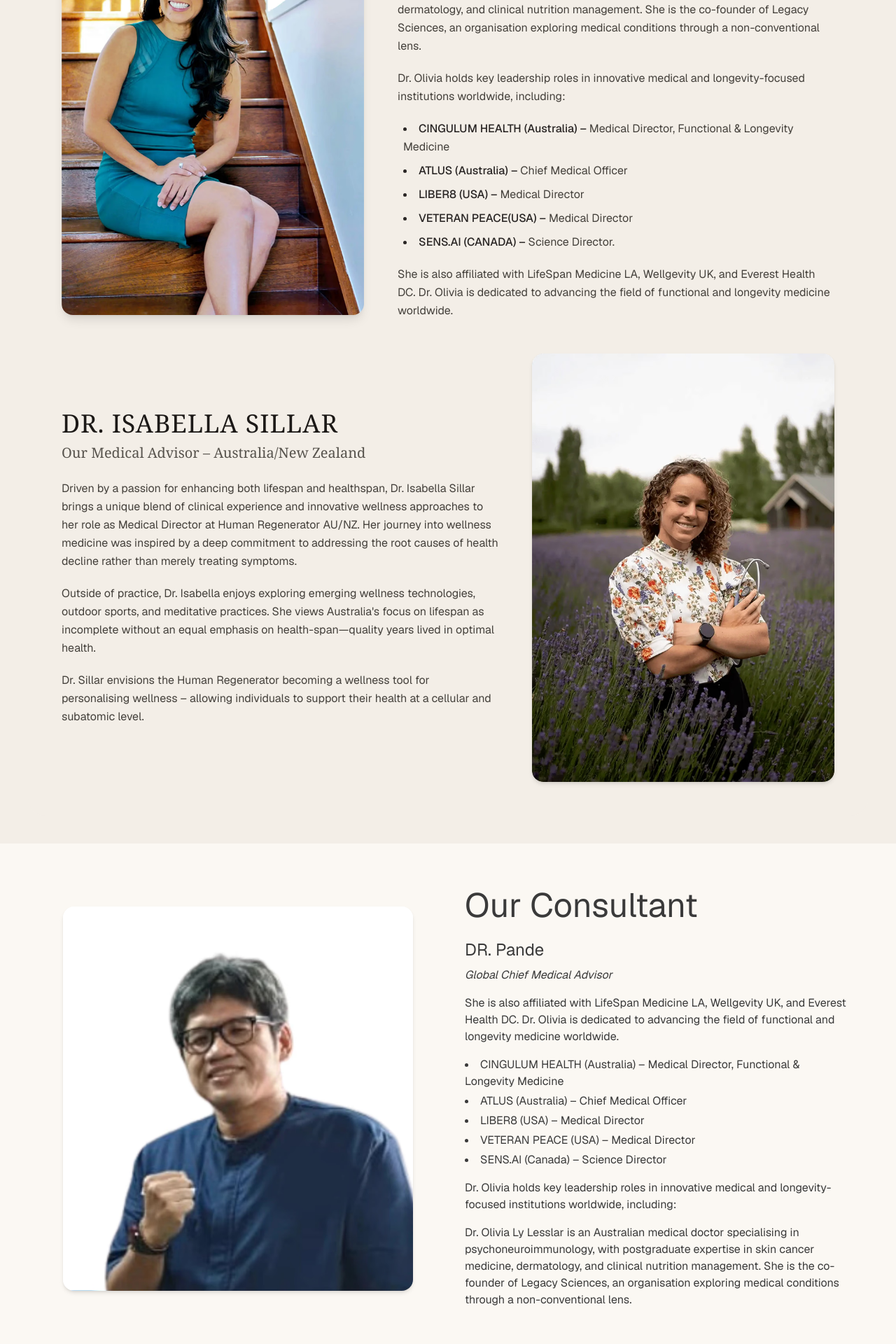
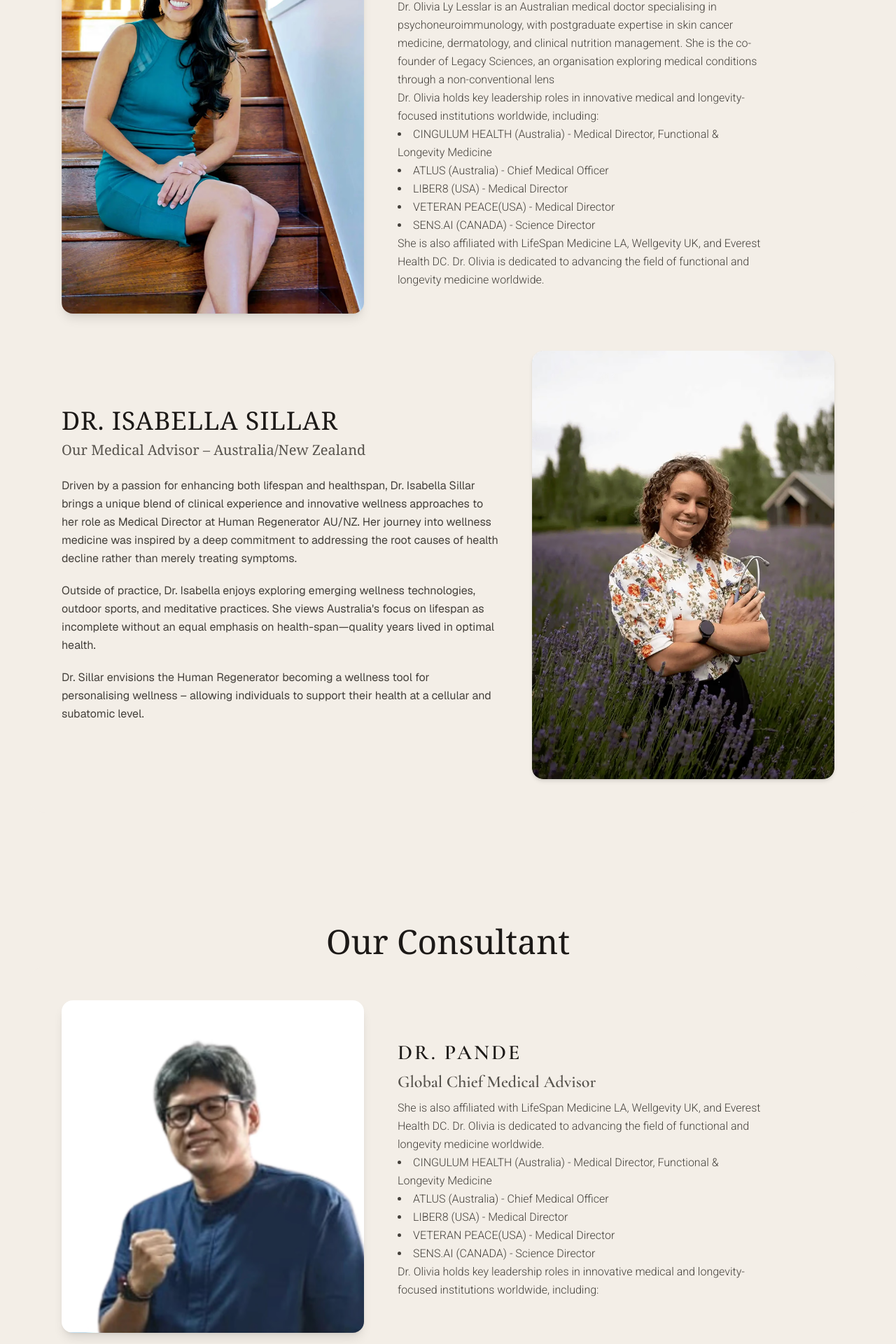
Before and after one commit to leveratedeveloper/regenerasia_frontend, a Next.js app: page / in a window 1280 px wide. Shown: the part 2940-4860 px from the top of the page at 70% size. Built offline with nearby package versions, Linux system fonts and the light colour scheme.

Commit message:
update our consultant

```diff
--- a/app/page.tsx
+++ b/app/page.tsx
@@ -121,8 +121,10 @@ export default function Home() {
           <Energize steps={energizeSteps} />
         </section>
 
-        <MedicalAdvisorProfile />
-        <OutConsultant />
+        <section className="container w-[100%] mx-auto">
+          <MedicalAdvisorProfile />
+          <OutConsultant />
+        </section>
         <ContactUsSection />
         <Footer />
       </main>
--- a/components/ContactUsSection.tsx
+++ b/components/ContactUsSection.tsx
@@ -1,4 +1,17 @@
 import React from "react";
+import { Cormorant_Garamond, Roboto } from "next/font/google";
+
+
+const cormorant = Cormorant_Garamond({
+    subsets: ["latin"],
+    weight: ["400", "500", "600", "700"], // choose weights you need
+    style: ["normal", "italic"], // aktifkan italic
+});
+
+const roboto = Roboto({
+    subsets: ["latin"],
+    weight: ["300"],
+});
 
 const ContactUsSection = () => {
   const imageData = {
@@ -8,9 +21,9 @@ const ContactUsSection = () => {
 
   return (
     <section className="bg-[rgb(243,238,231)] overflow-hidden py-16 px-6 md:px-12">
-    <div className="grid grid-cols-1 md:grid-cols-2 min-h-[650px] rounded-xl overflow-hidden">
-      {/* Left: Image */}
-      <div className="w-full h-full">
+    <div className="grid grid-cols-1 md:grid-cols-3 min-h-[650px] rounded-xl overflow-hidden">
+      {/* Left: Image (2/3 width on desktop) */}
+      <div className="md:col-span-2 w-full h-full">
         <img
           src={imageData.src}
           alt={imageData.alt}
@@ -18,17 +31,17 @@ const ContactUsSection = () => {
         />
       </div>
 
-      {/* Right: Content */}
-      <div className="flex items-left p-6 md:p-10 lg:p-10 bg-white">
+      {/* Right: Content (1/3 width on desktop) */}
+      <div className="md:col-span-1 flex items-left p-6 md:p-10 lg:p-10 bg-white">
         <section className="text-left max-w-md">
-          <h1 className="text-2xl md:text-3xl lg:text-4xl font-serif font-bold text-gray-900 leading-snug">
+          <h1 className={`${cormorant.className} text-3xl md:text-4xl lg:text-5xl font-serif font-bold text-gray-900 leading-snug`}>
             Regenerate with <br />
             Regenerasia <span className="italic text-green-900">Today</span>
           </h1>
 
-          <p className="mt-4 text-gray-700">
-            Contact us to book sessions on the Human Regenerator or
-            to enquire about purchasing for your home or business.
+          <p className={`${roboto.className} mt-2 text-gray-700`}>
+            Contact us to book sessions on the Human Regenerator or to enquire
+            about purchasing for your home or business.
           </p>
 
           <button className="mt-6 bg-green-900 text-white px-6 py-2 hover:bg-green-800 transition">
@@ -37,6 +50,7 @@ const ContactUsSection = () => {
         </section>
       </div>
     </div>
+
   </section>
 
   );
--- a/components/Footer.tsx
+++ b/components/Footer.tsx
@@ -6,9 +6,23 @@ import { WhatsappIcon } from './icons/WhatsappIcon';
 import { InstagramIcon } from './icons/InstagramIcon';
 import { EnvelopeIcon } from './icons/EnvelopeIcon';
 import Image from "next/image";
+import { Cormorant_Garamond, Roboto } from "next/font/google";
+
+
+const cormorant = Cormorant_Garamond({
+    subsets: ["latin"],
+    weight: ["400", "500", "600", "700"], // choose weights you need
+    style: ["normal", "italic"], // aktifkan italic
+});
+
+const roboto = Roboto({
+    subsets: ["latin"],
+    weight: ["300"],
+});
+
 const Footer: React.FC = () => {
   return (
-    <footer className="bg-white border-t border-[#F5F1E9] py-10 px-6 sm:px-8">
+    <footer className="bg-white border-t border-[#F5F1E9] py-5 px-6 sm:px-8">
       <div className="max-w-12xl w-full flex flex-col lg:flex-row justify-between gap-12 lg:gap-8">
 
         {/* Left: Logo + Address */}
@@ -16,15 +30,15 @@ const Footer: React.FC = () => {
           <Image
             src="/image/logo_green.jpg"
             alt="Logo"
-            width={100}
+            width={80}
             height={40}
-            className="h-24 w-auto"
+            className="h-18 w-auto"
           />
           <div className="text-gray-700 text-base leading-relaxed mt-2">
-            <h3 className="font-serif text-2xl text-gray-800 mb-2">
+            <h3 className={`${cormorant.className} font-serif text-2xl text-gray-800 mb-2 `}>
               AYANA Midplaza Jakarta
             </h3>
-            <p className="text-gray-500 text-xs lg:text-base">
+            <p className={`${roboto.className} text-gray-500 text-xs lg:text-base` }>
               Jl. Jenderal Sudirman No.Kav 10-11, RT.10/RW.11,
               <br />
               Karet Tengsin, Kecamatan Tanah Abang, Kota Jakarta Pusat,
@@ -35,31 +49,31 @@ const Footer: React.FC = () => {
         </div>
 
         {/* Right: stick bottom right */}
-        <div className="flex flex-col items-center lg:items-end gap-5 justify-end flex-1">
+        <div className="flex flex-col items-center lg:items-end gap-4 justify-end">
           <div className="flex gap-3">
             <a
               href="#"
               aria-label="Whatsapp"
               className="bg-[#3C4D34] text-white p-3 rounded-full hover:bg-opacity-80 transition-all duration-300"
             >
-              <WhatsappIcon className="w-6 h-6" />
+              <WhatsappIcon className="w-4 h-4" />
             </a>
             <a
               href="#"
               aria-label="Instagram"
               className="bg-[#3C4D34] text-white p-3 rounded-full hover:bg-opacity-80 transition-all duration-300"
             >
-              <InstagramIcon className="w-6 h-6" />
+              <InstagramIcon className="w-4 h-4" />
             </a>
             <a
               href="#"
               aria-label="Email"
               className="bg-[#3C4D34] text-white p-3 rounded-full hover:bg-opacity-80 transition-all duration-300"
             >
-              <EnvelopeIcon className="w-6 h-6" />
+              <EnvelopeIcon className="w-4 h-4" />
             </a>
           </div>
-          <p className="text-xs md:text-sm lg:text-xl text-gray-500 text-right">
+          <p className={`${roboto.className} text-xs md:text-sm  text-gray-500 text-right `}>
             Copyright © 2025 Regenerasia. All rights reserved.
           </p>
         </div>
--- a/components/MedicalAdvisorProfile.tsx
+++ b/components/MedicalAdvisorProfile.tsx
@@ -10,12 +10,12 @@ const cormorant = Cormorant_Garamond({
 
 const roboto = Roboto({
     subsets: ["latin"],
-    weight: ["300", "400", "500", "700"],
+    weight: ["300"],
 });
 
 const MedicalAdvisorProfile: React.FC = () => {
   return (
-    <div className="bg-[#f3eee7] min-h-screen font-sans text-stone-800 flex flex-col items-center justify-center p-0 sm:p-10">
+    <div className="bg-[#f3eee7] cmin-h-screen font-sans text-stone-800 flex flex-col items-center justify-center p-0 sm:p-10">
       <div className="w-full max-w-7xl mx-auto">
         <header className="text-center mb-3 mt-20">
           <h1 className="font-serif text-3xl md:text-4xl lg:text-5xl text-stone-900">Our Medical Advisor</h1>
@@ -33,50 +33,42 @@ const MedicalAdvisorProfile: React.FC = () => {
             </div>
 
             {/* Text Column */}
-            <div className="md:col-span-7 flex flex-col justify-center mt-6 md:mt-0">
-              <h2 className={`${cormorant.className} text-2xl lg:text-3xl text-stone-900 uppercase tracking-widest`}>
+            <div className="md:col-span-6 flex flex-col justify-center mt-12 md:mt-12">
+              <h2 className={`${cormorant.className} text-2xl lg:text-3xl text-stone-900 uppercase tracking-widest font-semibold`}>
                 DR. OLIVIA LY LESSLAR
               </h2>
-              <h3 className={`${cormorant.className} text-xl lg:text-2xl font-serif text-stone-600 mt-2 mb-2`}>
+              <h3 className={`${cormorant.className} text-xl lg:text-2xl font-serif text-stone-600 mt-2 mb-2 font-semibold`}>
                 Global Chief Medical Advisor
               </h3>
 
-              <div className="space-y-5 text-stone-700 leading-relaxed text-base">
+              <div className={`${roboto.className} text-stone-700 leading-relaxed text-base mb-10`}>
                 <p>
-                  Dr. Olivia Ly Lesslar is an Australian medical doctor specialising in
-                  psychoneuroimmunology, with postgraduate expertise in skin cancer
-                  medicine, dermatology, and clinical nutrition management. She is the
-                  co-founder of Legacy Sciences, an organisation exploring medical
-                  conditions through a non-conventional lens.
+                Dr. Olivia Ly Lesslar is an Australian medical doctor specialising in psychoneuroimmunology,
+                with postgraduate expertise in skin cancer medicine, dermatology, and clinical nutrition management.
+                 She is the co-founder of Legacy Sciences, an organisation exploring medical conditions
+                 through a non-conventional lens
                 </p>
                 <p>
                   Dr. Olivia holds key leadership roles in innovative medical and
                   longevity-focused institutions worldwide, including:
                 </p>
-                <ul className="list-disc list-inside space-y-2 pl-2 font-medium text-stone-800">
+                <ul className="list-disc list-inside ">
                   <li>
-                    CINGULUM HEALTH (Australia) –{" "}
-                    <span className="font-normal text-stone-700">
-                      Medical Director, Functional & Longevity Medicine
-                    </span>
+                    CINGULUM HEALTH (Australia)
+                      - Medical Director, Functional & Longevity Medicine
                   </li>
                   <li>
-                    ATLUS (Australia) –{" "}
-                    <span className="font-normal text-stone-700">
-                      Chief Medical Officer
-                    </span>
+                    ATLUS (Australia)
+                     - Chief Medical Officer
                   </li>
                   <li>
-                    LIBER8 (USA) –{" "}
-                    <span className="font-normal text-stone-700">Medical Director</span>
+                    LIBER8 (USA) - Medical Director
                   </li>
                   <li>
-                    VETERAN PEACE(USA) –{" "}
-                    <span className="font-normal text-stone-700">Medical Director</span>
+                    VETERAN PEACE(USA) - Medical Director
                   </li>
                   <li>
-                    SENS.AI (CANADA) –{" "}
-                    <span className="font-normal text-stone-700">Science Director.</span>
+                    SENS.AI (CANADA) - Science Director
                   </li>
                 </ul>
                 <p>
--- a/components/OutConsultant.tsx
+++ b/components/OutConsultant.tsx
@@ -1,66 +1,81 @@
 // components/OutConsultant.tsx
 
 import Image from "next/image";
+import { Cormorant_Garamond, Roboto } from "next/font/google";
+
+
+const cormorant = Cormorant_Garamond({
+    subsets: ["latin"],
+    weight: ["400", "500", "600", "700"], // choose weights you need
+    style: ["normal", "italic"], // aktifkan italic
+});
+
+const roboto = Roboto({
+    subsets: ["latin"],
+    weight: ["300"],
+});
 
 export default function OutConsultant() {
   return (
-    <section className="bg-[#FBF8F3] py-16 px-6 md:px-12">
-      <div className="max-w-6xl mx-auto grid md:grid-cols-2 gap-12 items-center">
+    <div className="bg-[#f3eee7] cmin-h-screen font-sans text-stone-800 flex flex-col items-center justify-center p-0 sm:p-10">
+    <div className="w-full max-w-7xl mx-auto">
+      <header className="text-center mb-3 mt-20">
+        <h1 className="font-serif text-3xl md:text-4xl lg:text-5xl text-stone-900">Our Consultant</h1>
+      </header>
 
-        {/* Left - Consultant Image */}
-        <div className="flex justify-center">
-          <div className="bg-white rounded-2xl shadow-md overflow-hidden">
-            <Image
-              src="/image/dr-pande.png" // place your image in public/consultant/
-              alt="Dr. Pande"
-              width={500}
-              height={600}
-              className="object-cover"
+      <main className="bg-[#f3eee7]  border-stone-300/60 rounded-3xl p-6 sm:p-8 md:p-12">
+        <div className="grid grid-cols-1 md:grid-cols-12 gap-8 md:gap-12 items-center">
+{/* Image Column */}
+          <div className="md:col-span-5 flex items-center justify-center">
+            <img
+              src="/image/dr-pande.png"
+              alt="Dr. Olivia Ly Lesslar"
+              className="rounded-2xl w-full h-auto object-cover shadow-lg"
             />
+          </div>
+
+          {/* Text Column */}
+          <div className="md:col-span-6 flex flex-col justify-center mt-12 md:mt-12">
+            <h2 className={`${cormorant.className} text-2xl lg:text-3xl text-stone-900 uppercase tracking-widest font-semibold`}>
+            DR. Pande
+            </h2>
+            <h3 className={`${cormorant.className} text-xl lg:text-2xl font-serif text-stone-600 mt-2 mb-2 font-semibold`}>
+              Global Chief Medical Advisor
+            </h3>
+
+            <div className={`${roboto.className} text-stone-700 leading-relaxed text-base mb-10`}>
+              <p>
+              She is also affiliated with LifeSpan Medicine LA, Wellgevity UK, and Everest Health DC. Dr.
+              Olivia is dedicated to advancing the field of functional and longevity medicine worldwide.
+              </p>
+              <ul className="list-disc list-inside ">
+                <li>
+                  CINGULUM HEALTH (Australia)
+                    - Medical Director, Functional & Longevity Medicine
+                </li>
+                <li>
+                  ATLUS (Australia)
+                   - Chief Medical Officer
+                </li>
+                <li>
+                  LIBER8 (USA) - Medical Director
+                </li>
+                <li>
+                  VETERAN PEACE(USA) - Medical Director
+                </li>
+                <li>
+                  SENS.AI (CANADA) - Science Director
+                </li>
+              </ul>
+              <p>
+              Dr. Olivia holds key leadership roles in innovative medical and longevity-focused institutions worldwide, including:
+              </p>
+            </div>
           </div>
         </div>
 
-        {/* Right - Consultant Content */}
-        <div>
-          <h2 className="text-2xl md:text-5xl lg:text-5xl font-cormorant text-[#3A3A3A] mb-6 mt-0">
-            Our Consultant
-          </h2>
-
-          <h3 className="text-2xl font-cormorant text-[#3A3A3A] mb-2">
-            DR. Pande
-          </h3>
-          <p className="text-base italic text-[#3A3A3A] mb-4">
-            Global Chief Medical Advisor
-          </p>
-
-          <p className="text-[#3A3A3A] mb-4">
-            She is also affiliated with LifeSpan Medicine LA, Wellgevity UK, and
-            Everest Health DC. Dr. Olivia is dedicated to advancing the field of
-            functional and longevity medicine worldwide.
-          </p>
-
-          <ul className="list-disc list-inside text-[#3A3A3A] mb-4 space-y-1">
-            <li>CINGULUM HEALTH (Australia) – Medical Director, Functional & Longevity Medicine</li>
-            <li>ATLUS (Australia) – Chief Medical Officer</li>
-            <li>LIBER8 (USA) – Medical Director</li>
-            <li>VETERAN PEACE (USA) – Medical Director</li>
-            <li>SENS.AI (Canada) – Science Director</li>
-          </ul>
-
-          <p className="text-[#3A3A3A] mb-4">
-            Dr. Olivia holds key leadership roles in innovative medical and
-            longevity-focused institutions worldwide, including:
-          </p>
-
-          <p className="text-[#3A3A3A]">
-            Dr. Olivia Ly Lesslar is an Australian medical doctor specialising
-            in psychoneuroimmunology, with postgraduate expertise in skin cancer
-            medicine, dermatology, and clinical nutrition management. She is the
-            co-founder of Legacy Sciences, an organisation exploring medical
-            conditions through a non-conventional lens.
-          </p>
-        </div>
-      </div>
-    </section>
+      </main>
+    </div>
+  </div>
   );
 }
```
